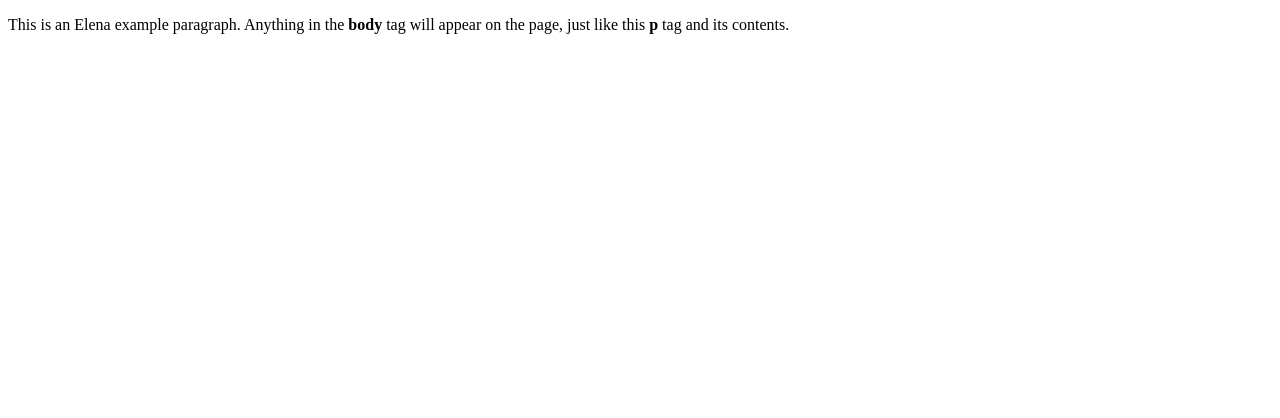
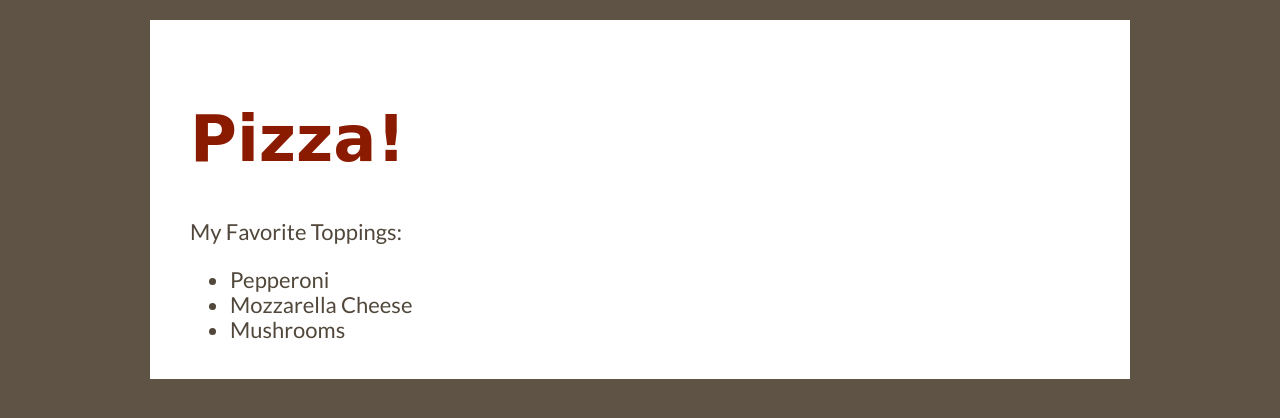
Before and after one commit to firelake2021/pizza, a plain HTML site: page index.html in a window 1280 px wide. Drawn offline with nearby package versions, Linux system fonts and the light colour scheme; a web font is replaced by a local one.

Commit message:
Update index.html
added pizza file

```diff
--- a/index.html
+++ b/index.html
@@ -1,9 +1,32 @@
-<!doctype html>
+<!DOCTYPE html>
 <html>
   <head>
-    <title>This is the title of the webpage!</title>
+    <title>My Favorite Pizza</title>
+
+    <link
+      rel="stylesheet"
+      href="https://cdnjs.cloudflare.com/ajax/libs/normalize/5.0.0/normalize.min.css"
+    />
+
+    <link href="style.css" rel="stylesheet" type="text/css" />
   </head>
+
   <body>
-    <p>This is an  Elena example paragraph. Anything in the <strong>body</strong> tag will appear on the page, just like this <strong>p</strong> tag and its contents.</p>
+    <!-- WEB PAGE CONTENT HERE -->
+
+    <div class="pageContainer">
+      <!-- <div class="imageContainer">
+    <img src="images/pizza.jpg" alt="Pizza with pepperoni and cheese." />
+  </div> -->
+      <div class="textContainer">
+        <h1>Pizza!</h1>
+        <p>My Favorite Toppings:</p>
+        <ul>
+          <li>Pepperoni</li>
+          <li>Mozzarella Cheese</li>
+          <li>Mushrooms</li>
+        </ul>
+      </div>
+    </div>
   </body>
 </html>
```
